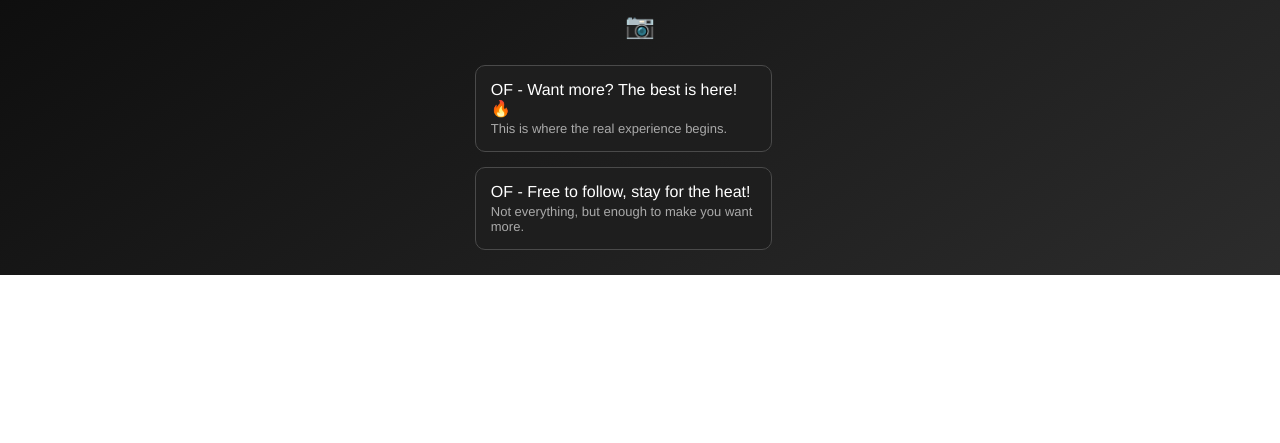
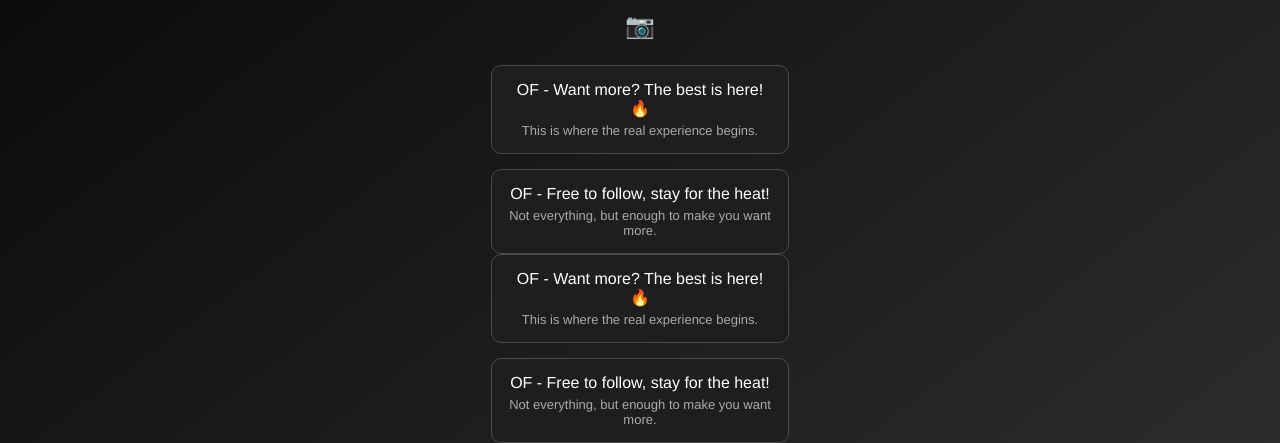
Before and after one commit to yixxyy/mysite2, a plain HTML site: page index.html in a window 1280 px wide. Shown: the part 525-968 px from the top of the page. Before the commit the page ends 800 px from the top, so only its background shows below. Drawn offline with Linux system fonts and the light colour scheme.

Commit message:
Update index.html

```diff
--- a/index.html
+++ b/index.html
@@ -126,6 +126,59 @@
         <div class="of-sub">Not everything, but enough to make you want more.</div>
       </a>
     </div>
+<style>
+  .buttons {
+    display: flex;
+    flex-direction: column;
+    gap: 15px;
+    width: 90%;
+    max-width: 400px;
+    margin: 0 auto;
+    align-items: center;
+  }
+
+  .of-button {
+    display: flex;
+    flex-direction: column;
+    align-items: center; /* ✅ 水平置中 */
+    justify-content: center; /* ✅ 垂直置中 */
+    padding: 15px;
+    background: #1e1e1e;
+    border: 1px solid #4a4a4a;
+    border-radius: 10px;
+    color: #fff;
+    text-align: center;
+    text-decoration: none;
+    transition: all 0.3s;
+    font-size: 16px;
+    width: 100%;
+    box-sizing: border-box;
+  }
+
+  .of-button:hover {
+    background: #333;
+    transform: scale(1.02);
+  }
+
+  .of-sub {
+    font-size: 13px;
+    color: #aaa;
+    margin-top: 5px;
+    text-align: center;
+  }
+</style>
+
+<div class="buttons">
+  <a class="of-button" href="https://example.com/of-premium" target="_blank">
+    OF - Want more? The best is here! 🔥
+    <div class="of-sub">This is where the real experience begins.</div>
+  </a>
+  <a class="of-button" href="https://example.com/of-free" target="_blank">
+    OF - Free to follow, stay for the heat!
+    <div class="of-sub">Not everything, but enough to make you want more.</div>
+  </a>
+</div>
+
   </div>
 
   <!-- 🔁 輪播功能 -->
```
